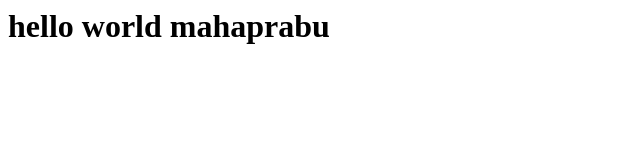
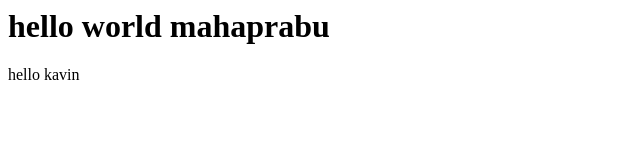
Before and after one commit to mahaprabusivasamy/aws_Ec2_pipleline, a plain HTML site: page index.html in a window 1280 px wide. Shown: the full height of the page, 0-640 px from the left. Drawn offline with Linux system fonts and the light colour scheme.

Commit message:
updated 2

```diff
--- a/index.html
+++ b/index.html
@@ -4,5 +4,6 @@
 </head>
 <bod>
 <h1>hello world mahaprabu</h1>
+<p>hello kavin </p>
 </body>
 </html>
```
